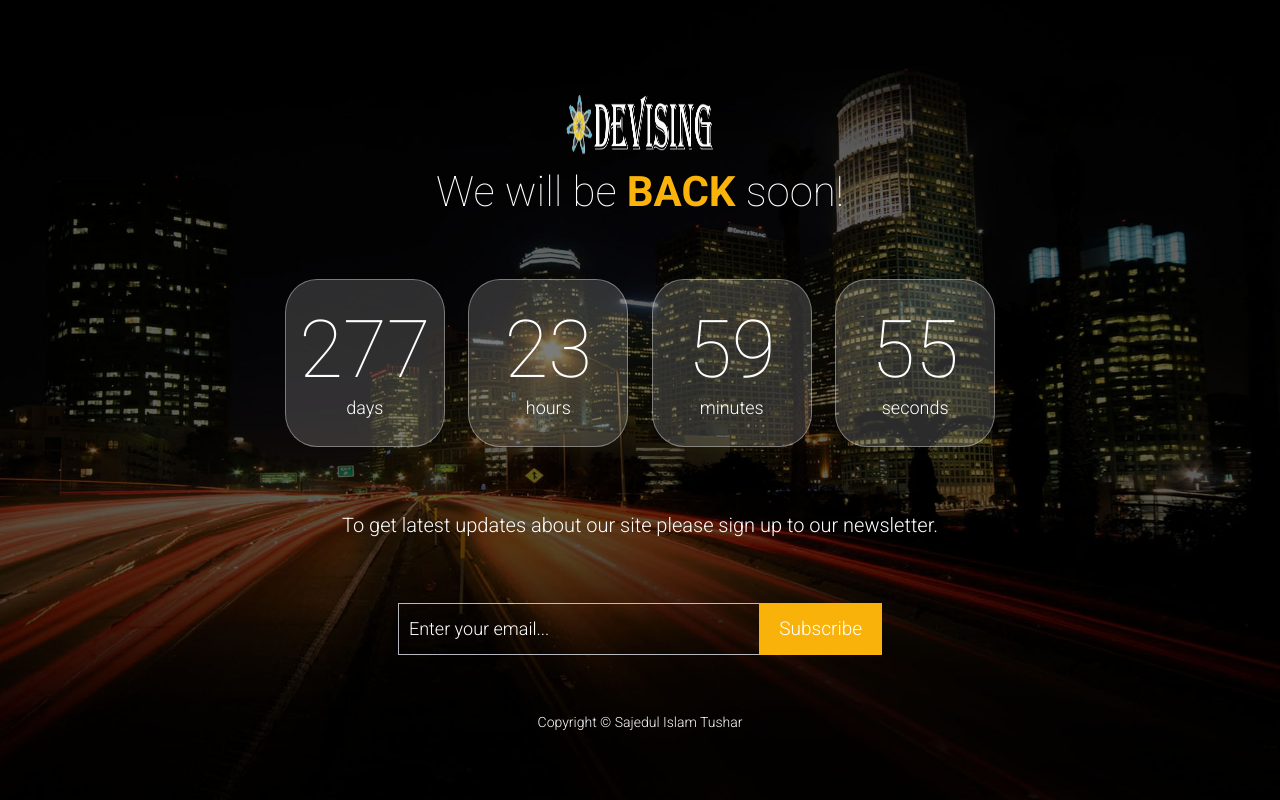
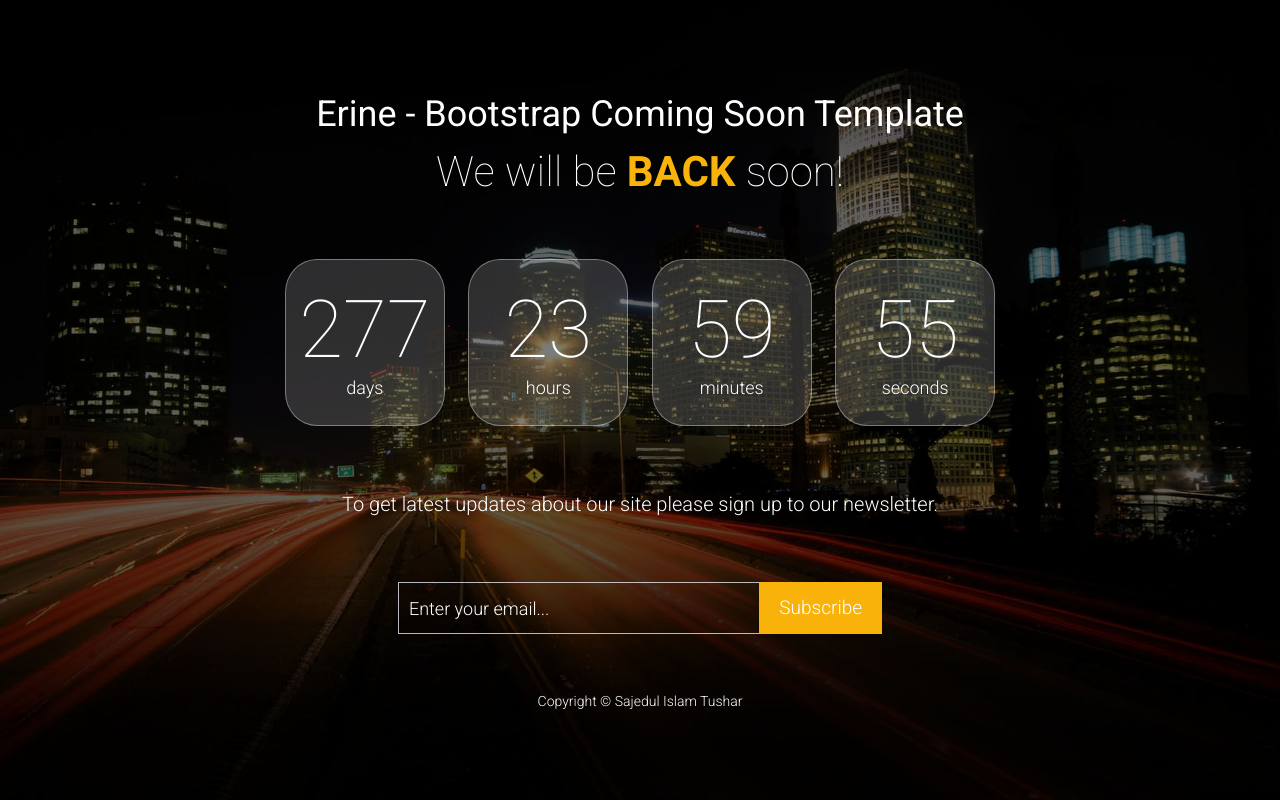
Before and after one commit to devising/devising.github.io, a plain HTML site: page index.html in a window 1280 px wide. Drawn offline with Linux system fonts and the light colour scheme.

Commit message:
Update index.html

```diff
--- a/index.html
+++ b/index.html
@@ -36,7 +36,7 @@
                         <div class="col-sm-12">
 
                         		<h1>
-                        		    <a href="https://devising.github.io/"><img src="/assets/img/logo.png" height="60" width="150" /></a>
+                        			<a href="">Erine - Bootstrap Coming Soon Template</a>
                         		</h1>
 
                             <h2 class="wow fadeInDown">We will be <strong>BACK</strong> soon!</h2>
```
